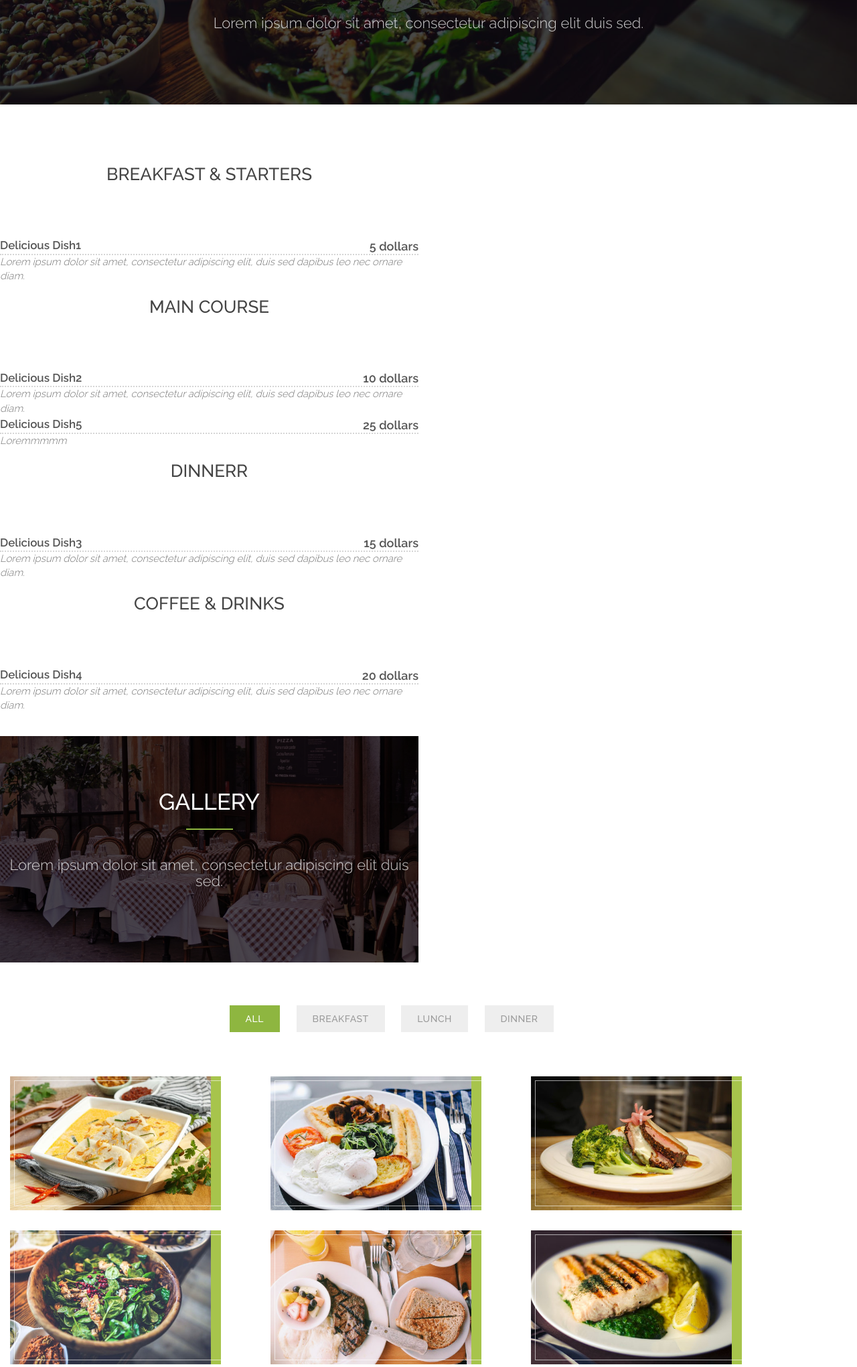
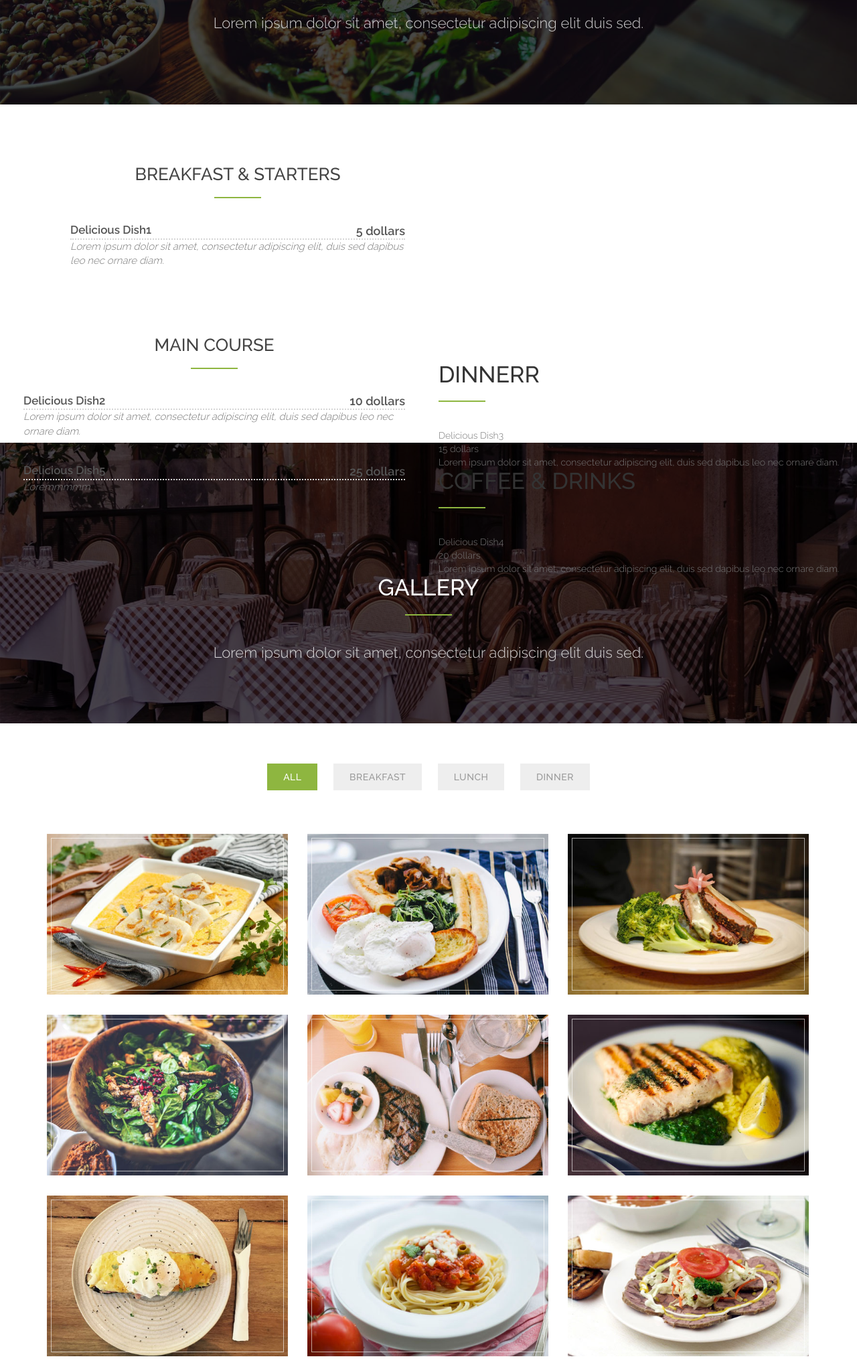
Before and after one commit to snezhanakisel/django_touche, a Django app: page / in a window 1280 px wide. Shown: the part 1387-3428 px from the top of the page at 67% size. Run offline with Django 3.2, Linux system fonts and the light colour scheme; data comes from the database, SQL or seed files in the repository; both versions use the stored data as it was after the commit; some libraries are stand-ins or nearby versions.

Commit message:
изминила meet и  menu

```diff
--- a/touche/main/templates/main/index.html
+++ b/touche/main/templates/main/index.html
@@ -99,24 +99,27 @@
       <p>Lorem ipsum dolor sit amet, consectetur adipiscing elit duis sed.</p>
     </div>
   </div>
-<!--  <div class="container">-->
-    <div class="row">
-      <div class="col-xs-12 col-sm-6">
-{% for c in cat_dish %}
+  <div class="container">
+    {% for c in cat_dish %}
+       <div class="col-xs-12 col-sm-6">
         <div class="menu-section">
           <h2 class="menu-section-title">{{ c }}</h2>
-<!--         <hr>-->
-      </div>
+          <hr>
+          {%  for d in dish %}
+          {% if d.cat_id == c.id %}
           <div class="menu-item">
-            {%  for d in dish %}
-            {% if d.cat_id == c.id %}
             <div class="menu-item-name"> {{ d.name }} </div>
             <div class="menu-item-price"> {{ d.price }} </div>
             <div class="menu-item-description"> {{ d.description }} </div>
-            {% endif %}
-            {%  endfor %}
-            {% endfor %}
+          </div>
+          {% endif %}
+          {%  endfor %}
         </div>
+       </div>
+    </div>
+     {% endfor %}
+      </div>
+    </div>
 <!-- Portfolio Section -->
 <div id="portfolio">
   <div class="section-title text-center center">
@@ -173,9 +176,9 @@
         <p>Lorem ipsum dolor sit amet, consectetur adipiscing elit duis sed dapibus leonec.</p>
       </div>
       <div id="row">
+        {% for c in chef %}
         <div class="col-md-4 team">
           <div class="thumbnail">
-            {% for c in chef %}
             <div class="team-img"><img src="{{ c.image }}" alt="..."></div>
             <div class="caption">
               <h3>{{ c.name_chef }}</h3>
@@ -185,6 +188,9 @@
           </div>
         {% endfor %}
         </div>
+      </div>
+    </div>
+  </div>
   <!-- Call Reservation Section -->
 <div id="call-reservation" class="text-center">
   <div class="container">
```
Also changed, not shown: touche/db.sqlite3.
